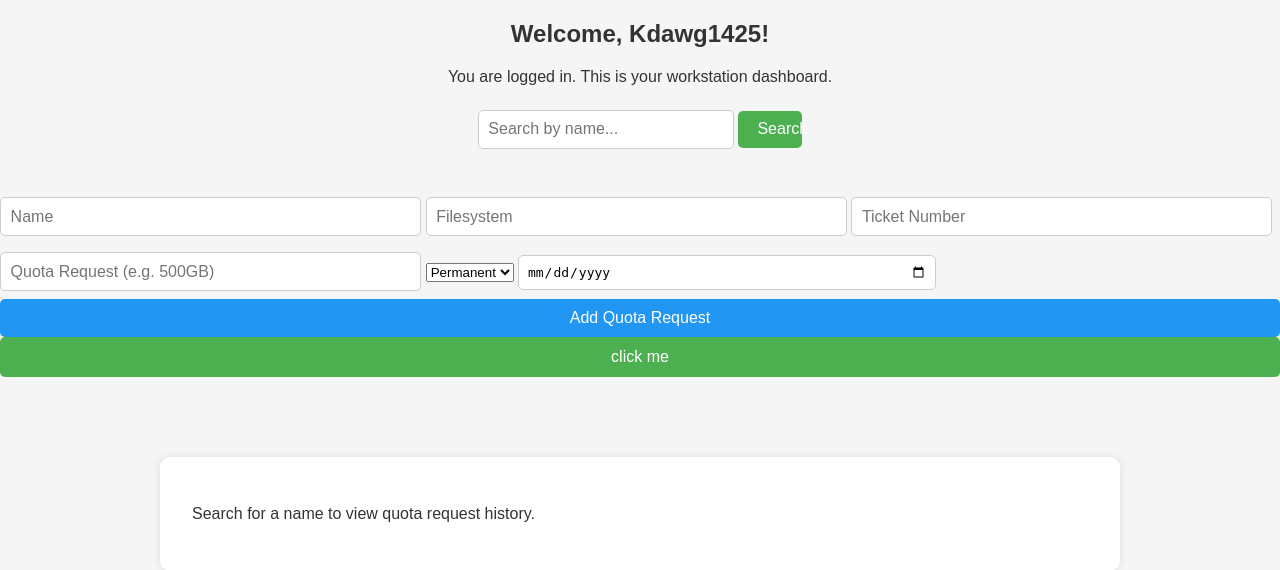
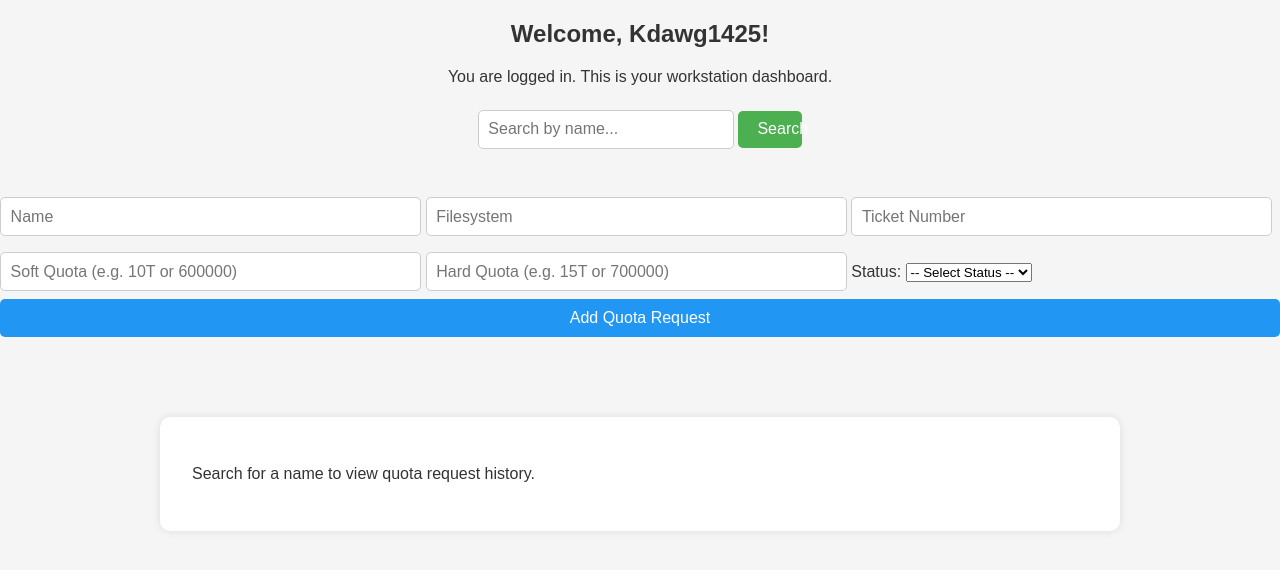
Before and after one commit to Kdawg1425/Nasa-Webapp, a Flask app: page /home in a window 1280 px wide. Shown: the part 60-630 px from the top of the page. Run offline with Flask 3, Linux system fonts and the light colour scheme; a user stored in the database is signed in.

Commit message:
Update dashboard.html

```diff
--- a/templates/dashboard.html
+++ b/templates/dashboard.html
@@ -1,3 +1,4 @@
+
 {% extends "base.html" %}
 {% block content %}
 
@@ -21,20 +22,27 @@
         <input type="text" name="name" placeholder="Name" required>
         <input type="text" name="filesystem" placeholder="Filesystem" required>
         <input type="text" name="ticket_number" placeholder="Ticket Number" required>
-        <input type="text" name="quota_request" placeholder="Quota Request (e.g. 500GB)" required>
-        <select name="status" required>
+        <input type="text" name="soft_quota" placeholder="Soft Quota (e.g. 10T or 600000)" required>
+        <input type="text" name="hard_quota" placeholder="Hard Quota (e.g. 15T or 700000)" required>
+        <label for="status">Status:</label>
+        <select name="status"
+                hx-get="{{ url_for('toggle_expiration') }}"
+                hx-target="#expiration-container"
+                hx-trigger="change"
+                hx-include="[name='status']"
+                required>
+            <option value="" selected disabled>-- Select Status --</option>
             <option value="permanent">Permanent</option>
             <option value="temporary">Temporary</option>
         </select>
-        <input type="date" name="expiration_date" placeholder="Expiration Date (optional)">
+        <div id="expiration-container">
+            <!-- Empty on initial load-->
+        </div>
         <button type="submit">Add Quota Request</button>
     </form>
 </div>
 
 <!-- Dashboard -->
-<div>
-
-    <button>click me </button>
 <div class="dashboard-container">
     {% if results %}
         <h3>Quota Requests for "{{ searched_name }}"</h3>
@@ -43,8 +51,11 @@
                 <th>Name</th>
                 <th>Filesystem</th>
                 <th>Ticket #</th>
-                    <th>Quota Request</th>
-                    <th>Date</th>
+                <th>Soft Quota</th>
+                <th>Hard Quota</th>
+                <th>Status</th>
+                <th>Expiration Date</th>
+                <th>Date Created</th>
             </tr>
             {% for r in results %}
             <tr>
@@ -53,6 +64,9 @@
                 <td>{{ r[2] }}</td>
                 <td>{{ r[3] }}</td>
                 <td>{{ r[4] }}</td>
+                <td>{{ r[5] }}</td>
+                <td>{{ r[6] }}</td>
+                <td>{{ r[7] }}</td>
             </tr>
             {% endfor %}
         </table>
@@ -62,5 +76,5 @@
         <p>Search for a name to view quota request history.</p>
     {% endif %}
 </div>
-</div>
+
 {% endblock %}
```
Lines whose indentation alone changed are shown as unchanged.
